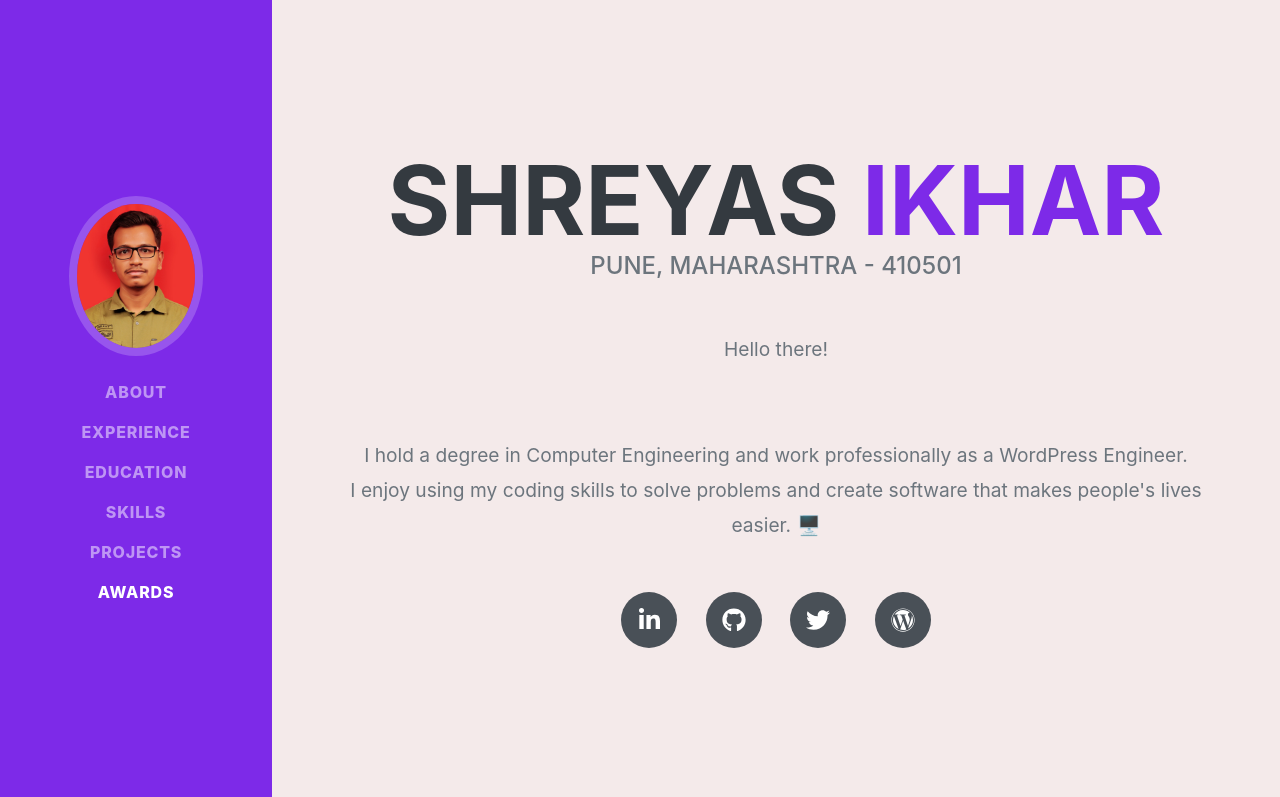
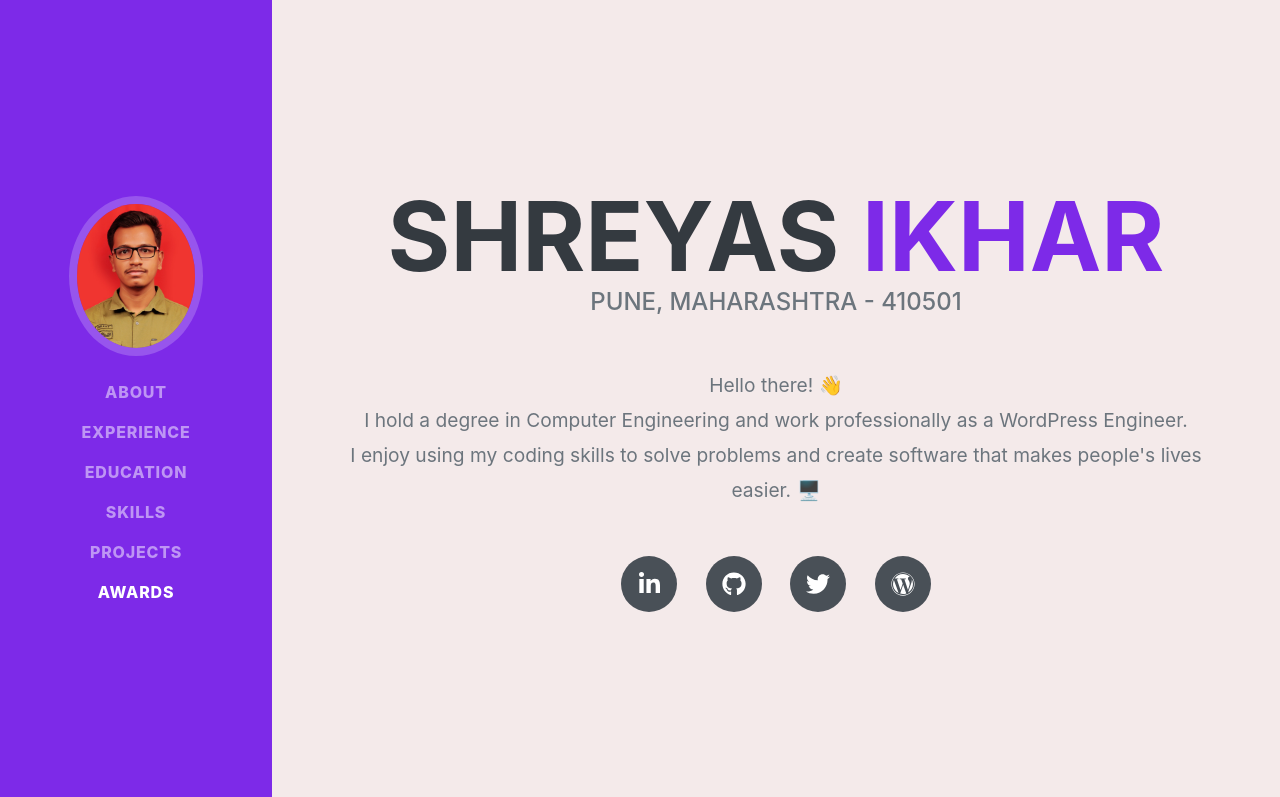
Before and after one commit to shreyasikhar/shreyasikhar.github.io, a plain HTML site: page index.html in a window 1280 px wide. Shown: the top 797 px of the page. Drawn offline with nearby package versions, Linux system fonts and the light colour scheme; a web font is replaced by a local one.

Commit message:
Update index.html

```diff
--- a/index.html
+++ b/index.html
@@ -52,9 +52,7 @@
                         Pune, Maharashtra - 410501
                     </div>
                     <p class="lead mb-5 text-center" style="font-size: 1.2rem; line-height:2.2rem;">
-                        Hello there!
-                        <br class="mb-2"/>
-                        <br class="mb-2"/>
+                        Hello there! 👋
                         <br class="mb-2"/>
                         I hold a degree in Computer Engineering and work professionally as a WordPress Engineer.
                         <br class="mb-2"/>
```
